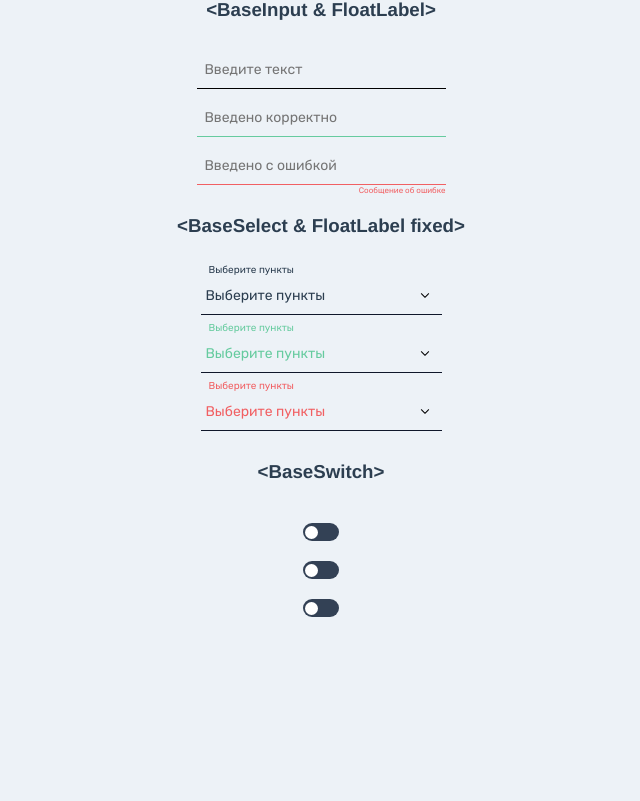
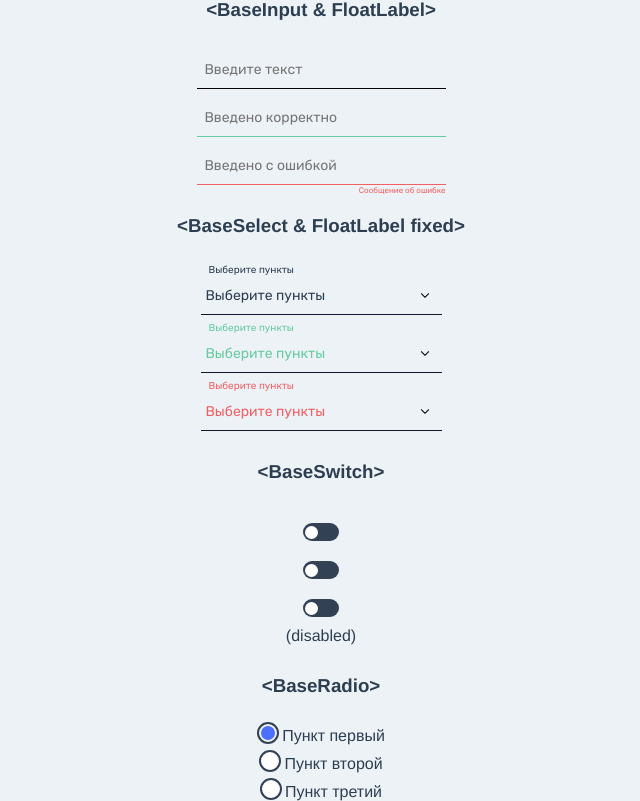
Before and after one commit to aleksaandr24/vue-pets, a Vue app: page /ui-kit in a window 1280 px wide. Shown: the part 387-1188 px from the top of the page, without its empty margins (319-959 px from the left). Before the commit the page ends 1004 px from the top, so only its background shows below. Built offline with nearby package versions, Linux system fonts and the light colour scheme.

Commit message:
Add BaseRadio ui-component

```diff
--- a/src/assets/styles/main.scss
+++ b/src/assets/styles/main.scss
@@ -30,4 +30,5 @@ body.dark-theme {
         "@/components/ui/BaseInput/BaseInput.scss",
         "@/components/ui/FloatLabel/FloatLabel.scss",
         "@/components/ui/BaseSelect/BaseSelect.scss",
-        "@/components/ui/BaseSwitch/BaseSwitch.scss";
+        "@/components/ui/BaseSwitch/BaseSwitch.scss",
+        "@/components/ui/BaseRadio/BaseRadio.scss";
--- /dev/null
+++ b/src/components/ui/BaseRadio/BaseRadio.scss
@@ -0,0 +1,34 @@
+.base-radio {
+  display: none;
+
+  &:checked + .base-radio-label:before {
+    background: url('@/assets/images/radio-checked.svg') no-repeat center center;
+  }
+}
+
+.base-radio-label {
+  box-sizing: border-box;
+  display: inline-block;
+  cursor: pointer;
+  position: relative;
+  padding-left: 25px;
+  margin-right: 0;
+  user-select: none;
+
+  &:before {
+    content: "";
+    display: inline-block;
+    width: 18px;
+    height: 18px;
+    position: absolute;
+    left: 0;
+    bottom: 1px;
+    border: 2px solid $color-solid-light-dark;
+    border-radius: 100px;
+    background-color: #FFFFFF;
+  }
+
+  &:hover:before {
+    filter: brightness(150%);
+  }
+}
--- /dev/null
+++ b/src/components/ui/BaseRadio/BaseRadio.vue
@@ -0,0 +1,49 @@
+<template>
+  <input
+    :name="elemName"
+    :value="elemValue"
+    :id="elemValue"
+    :checked="elemChecked"
+    @change="$emit('update:modelValue', elemValue)"
+    type="radio"
+    class="base-radio"
+  >
+  <label
+    class="base-radio-label"
+    :for="elemValue"
+  >
+    {{ elemLabel }}
+  </label>
+</template>
+
+<script>
+export default {
+  name: 'BaseRadio',
+
+  props: {
+    elemName: {
+      type: String,
+      default: 'radio'
+    },
+
+    elemValue: {
+      type: String,
+      default: ''
+    },
+
+    elemLabel: {
+      type: String,
+      default: ''
+    },
+
+    elemChecked: {
+      type: Boolean,
+      default: false
+    }
+  },
+
+  emits: [
+    'update:modelValue'
+  ]
+}
+</script>
--- a/src/components/ui/BaseSwitch/BaseSwitch.scss
+++ b/src/components/ui/BaseSwitch/BaseSwitch.scss
@@ -22,11 +22,15 @@
       height: 13px;
       background: #FFFFFF;
       border-radius: 90px;
-      transition: 0.1s steps(1);
+      transition: 0.1s ease-in-out;
     }
 
     &:active:after {
       width: 36px;
+    }
+
+    &:hover {
+      filter: brightness(150%);
     }
   }
 
--- a/src/views/UIKit/UIKit.vue
+++ b/src/views/UIKit/UIKit.vue
@@ -94,6 +94,17 @@
       :elemID="'switch3'"
       :on="false"
     />
+    <span>(disabled)</span>
+    <h3 class="ui-kit__section">BaseRadio</h3>
+    <BaseRadio
+      v-for="(element, index) in radioData"
+      v-model="baseRadio"
+      :key="index"
+      :elemName="'radio'"
+      :elemValue="element"
+      :elemLabel="element"
+      :elemChecked="index === 0 ? true : false"
+    />
   </div>
 </template>
 
@@ -103,6 +114,7 @@ import BaseInput from '@/components/ui/BaseInput/BaseInput.vue'
 import FloatLabel from '@/components/ui/FloatLabel/FloatLabel.vue'
 import BaseSelect from '@/components/ui/BaseSelect/BaseSelect.vue'
 import BaseSwitch from '@/components/ui/BaseSwitch/BaseSwitch.vue'
+import BaseRadio from '@/components/ui/BaseRadio/BaseRadio.vue'
 
 export default {
   name: 'UIKit',
@@ -112,7 +124,8 @@ export default {
     BaseInput,
     FloatLabel,
     BaseSelect,
-    BaseSwitch
+    BaseSwitch,
+    BaseRadio
   },
 
   data() {
@@ -127,6 +140,12 @@ export default {
         'Пункт первый',
         'Пункт второй',
         'Пункт третий'
+      ],
+      baseRadio: '',
+      radioData: [
+        'Пункт первый',
+        'Пункт второй',
+        'Пункт третий'
       ]
     }
   }
```
Also changed, not shown: src/assets/images/radio-checked.svg (added).
